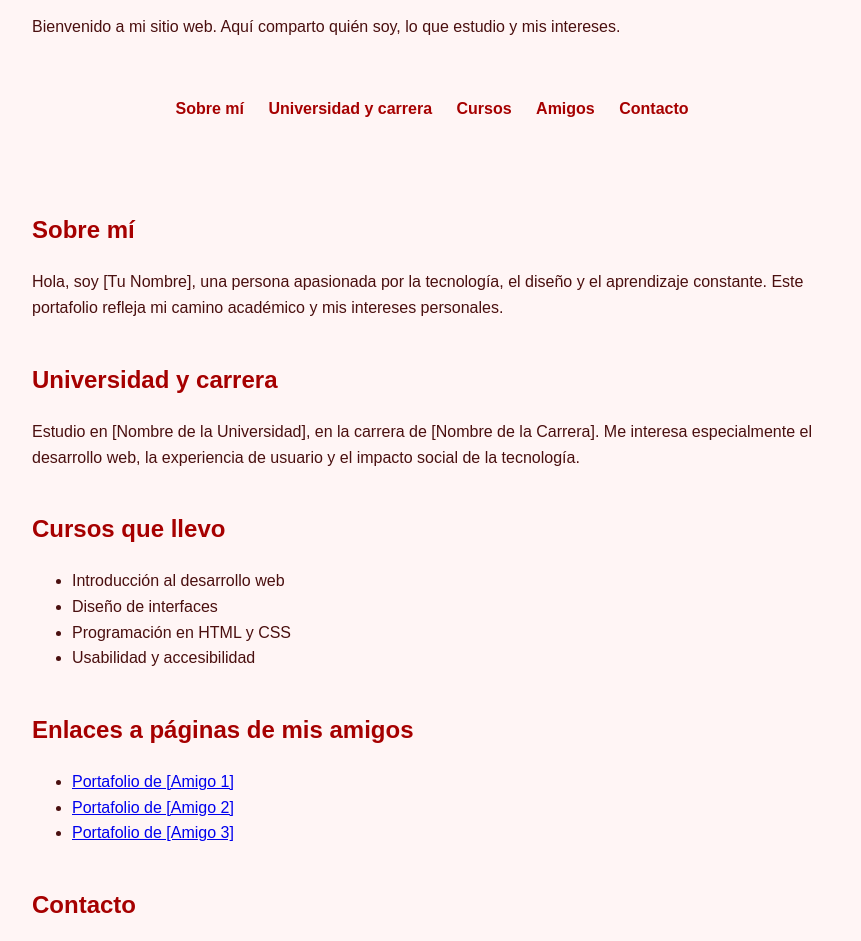
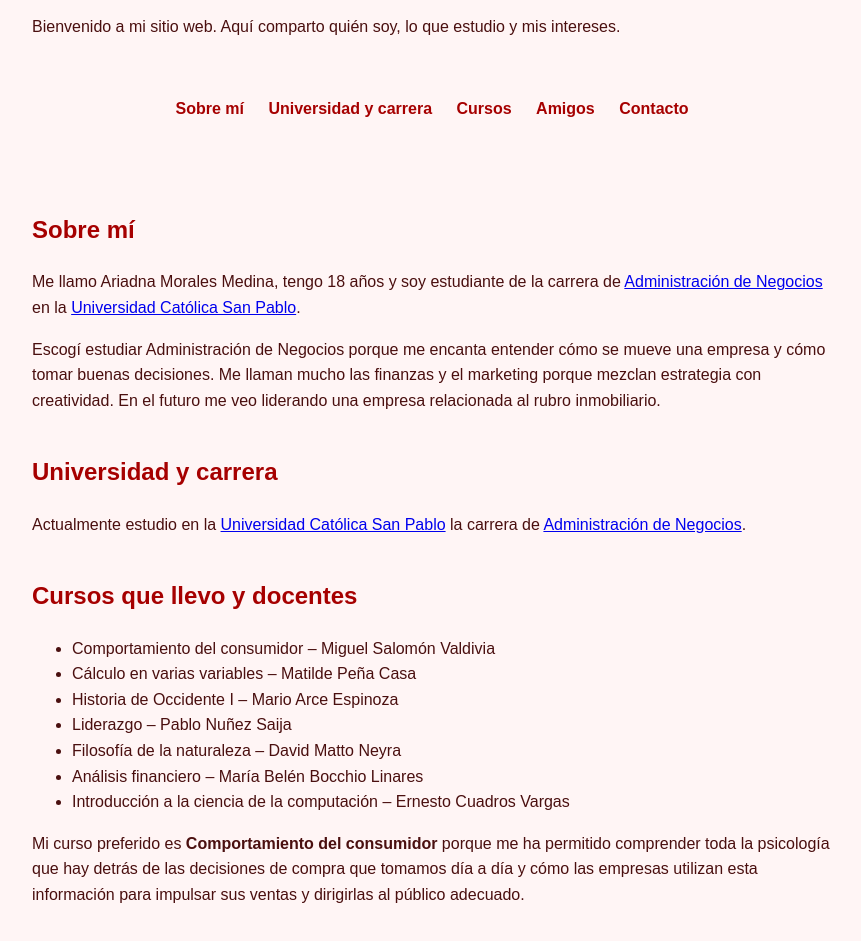
Before and after one commit to ariadnamm28/p-gina, a plain HTML site: page index.html in a window 1280 px wide. Shown: the part 100-1041 px from the top of the page, without its empty margins (208-1069 px from the left). Drawn offline with Linux system fonts and the light colour scheme.

Commit message:
Update index.html

```diff
--- a/index.html
+++ b/index.html
@@ -1,17 +1,16 @@
 <!DOCTYPE html>
 <html lang="es">
 <head>
-  <meta charset="UTF-8">
-  <meta name="viewport" content="width=device-width, initial-scale=1.0">
-  <title>Portafolio Personal</title>
+  <meta charset="UTF-8" />
+  <meta name="viewport" content="width=device-width, initial-scale=1.0"/>
+  <title>Ariadna Morales Medina</title>
   <style>
-    /* --- ESTILOS GENERALES --- */
     body {
       margin: 0;
       padding: 0;
       font-family: Arial, sans-serif;
-      background-color: #fff5f5; /* Fondo rosado claro */
-      color: #4a0f0f; /* Texto rojizo oscuro */
+      background-color: #fff5f5;
+      color: #4a0f0f;
       line-height: 1.6;
     }
 
@@ -22,7 +21,7 @@
     }
 
     h1, h2 {
-      color: #a60000; /* Título rojo fuerte */
+      color: #a60000;
     }
 
     nav {
@@ -45,7 +44,6 @@
       margin-bottom: 40px;
     }
 
-    /* --- FORMULARIO DE CONTACTO --- */
     form {
       display: flex;
       flex-direction: column;
@@ -61,7 +59,7 @@
       margin-top: 5px;
       border: 1px solid #a60000;
       border-radius: 4px;
-      background-color: #ffe5e5; /* Fondo de campos */
+      background-color: #ffe5e5;
     }
 
     input[type="submit"] {
@@ -90,7 +88,7 @@
 <body>
   <!-- ENCABEZADO -->
   <header>
-    <h1>Mi Portafolio Personal</h1>
+    <h1>Ariadna Morales Medina</h1>
     <p>Bienvenido a mi sitio web. Aquí comparto quién soy, lo que estudio y mis intereses.</p>
   </header>
 
@@ -108,25 +106,37 @@
     <!-- Sección Sobre mí -->
     <section id="sobremi">
       <h2>Sobre mí</h2>
-      <p>Hola, soy [Tu Nombre], una persona apasionada por la tecnología, el diseño y el aprendizaje constante. Este portafolio refleja mi camino académico y mis intereses personales.</p>
+      <p>Me llamo Ariadna Morales Medina, tengo 18 años y soy estudiante de la carrera de
+        <a href="https://ucsp.edu.pe/carreras/administracion-negocios/" target="_blank">Administración de Negocios</a>
+        en la
+        <a href="https://ucsp.edu.pe/" target="_blank">Universidad Católica San Pablo</a>.
+      </p>
+      <p>Escogí estudiar Administración de Negocios porque me encanta entender cómo se mueve una empresa y cómo tomar buenas decisiones. Me llaman mucho las finanzas y el marketing porque mezclan estrategia con creatividad. En el futuro me veo liderando una empresa relacionada al rubro inmobiliario.</p>
     </section>
 
     <!-- Sección Universidad y carrera -->
     <section id="universidad">
       <h2>Universidad y carrera</h2>
-      <p>Estudio en [Nombre de la Universidad], en la carrera de [Nombre de la Carrera]. Me interesa especialmente el desarrollo web, la experiencia de usuario y el impacto social de la tecnología.</p>
+      <p>Actualmente estudio en la
+        <a href="https://ucsp.edu.pe/" target="_blank">Universidad Católica San Pablo</a>
+        la carrera de
+        <a href="https://ucsp.edu.pe/carreras/administracion-negocios/" target="_blank">Administración de Negocios</a>.
+      </p>
     </section>
 
     <!-- Sección Cursos -->
     <section id="cursos">
-      <h2>Cursos que llevo</h2>
+      <h2>Cursos que llevo y docentes</h2>
       <ul>
-        <li>Introducción al desarrollo web</li>
-        <li>Diseño de interfaces</li>
-        <li>Programación en HTML y CSS</li>
-        <li>Usabilidad y accesibilidad</li>
-        <!-- Puedes agregar más cursos aquí -->
+        <li>Comportamiento del consumidor – Miguel Salomón Valdivia</li>
+        <li>Cálculo en varias variables – Matilde Peña Casa</li>
+        <li>Historia de Occidente I – Mario Arce Espinoza</li>
+        <li>Liderazgo – Pablo Nuñez Saija</li>
+        <li>Filosofía de la naturaleza – David Matto Neyra</li>
+        <li>Análisis financiero – María Belén Bocchio Linares</li>
+        <li>Introducción a la ciencia de la computación – Ernesto Cuadros Vargas</li>
       </ul>
+      <p>Mi curso preferido es <strong>Comportamiento del consumidor</strong> porque me ha permitido comprender toda la psicología que hay detrás de las decisiones de compra que tomamos día a día y cómo las empresas utilizan esta información para impulsar sus ventas y dirigirlas al público adecuado.</p>
     </section>
 
     <!-- Sección Amigos -->
@@ -136,14 +146,14 @@
         <li><a href="https://ejemplo1.github.io" target="_blank">Portafolio de [Amigo 1]</a></li>
         <li><a href="https://ejemplo2.github.io" target="_blank">Portafolio de [Amigo 2]</a></li>
         <li><a href="https://ejemplo3.github.io" target="_blank">Portafolio de [Amigo 3]</a></li>
-        <!-- Reemplaza los enlaces y nombres -->
       </ul>
     </section>
 
     <!-- Sección Contacto -->
     <section id="contacto">
       <h2>Contacto</h2>
-      <form action="mailto:tu-correo@ejemplo.com" method="post" enctype="text/plain">
+      <p>E-mail: <a href="mailto:ariadna.indira.2006@gmail.com">ariadna.indira.2006@gmail.com</a></p>
+      <form action="mailto:ariadna.indira.2006@gmail.com" method="post" enctype="text/plain">
         <label for="nombre">Nombre:</label>
         <input type="text" id="nombre" name="nombre" required>
 
@@ -155,13 +165,12 @@
 
         <input type="submit" value="Enviar">
       </form>
-      <!-- NOTA: el formulario usa mailto:, funcional solo si el usuario tiene configurado un cliente de correo -->
     </section>
   </main>
 
   <!-- PIE DE PÁGINA -->
   <footer>
-    <p>&copy; 2025 [Tu Nombre]. Todos los derechos reservados.</p>
+    <p>&copy; 2025 Ariadna Morales Medina. Todos los derechos reservados.</p>
   </footer>
 </body>
 </html>
```
